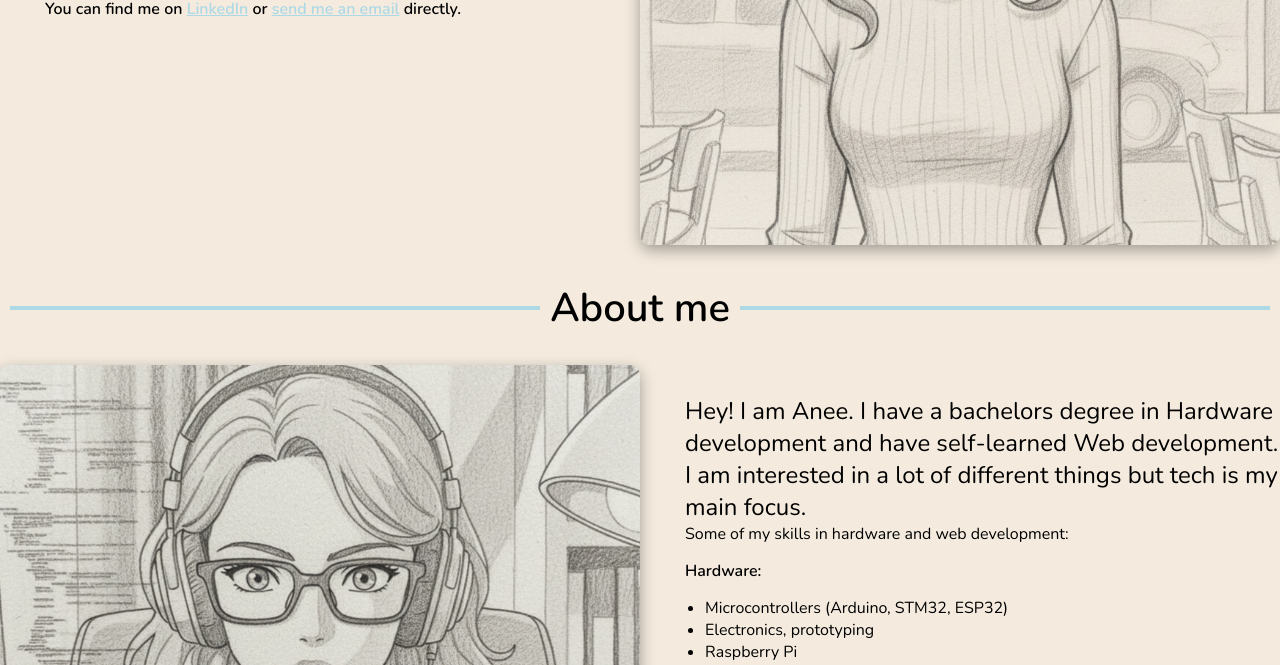
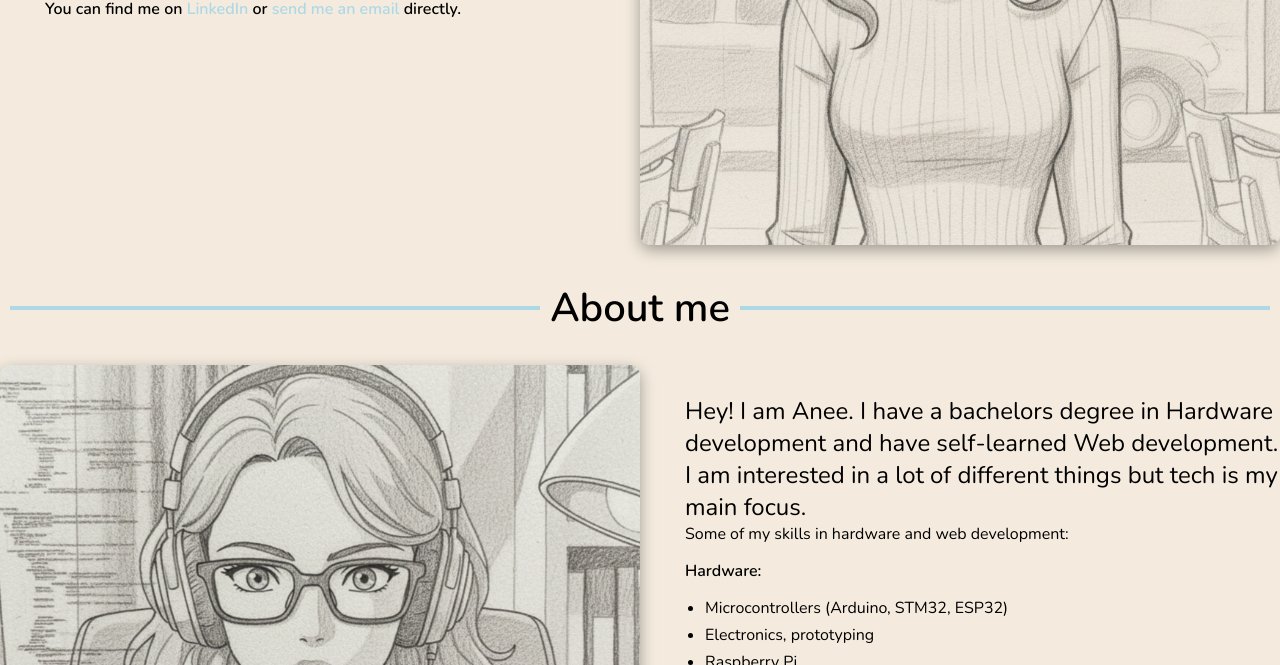
Before and after one commit to azalea-aztech/azalea-aztech.github.io, a plain HTML site: page index.html in a window 1280 px wide. Shown: the part 435-1100 px from the top of the page. Drawn offline with nearby package versions, Linux system fonts and the light colour scheme.

Commit message:
change link behavior

```diff
--- a/styles.css
+++ b/styles.css
@@ -58,7 +58,15 @@ body {
 
 a {
     color: lightblue;
+    text-decoration: none;
 }
+
+a:hover {
+    text-decoration: underline;
+    color: black;
+}
+
+
 
 .photo {
     width: 50vw;
@@ -103,7 +111,10 @@ a {
 
 ul {
     margin-left: 20px;
+}
 
+li {
+    margin-bottom: 5px;
 }
 
 /* Projects section */
```
